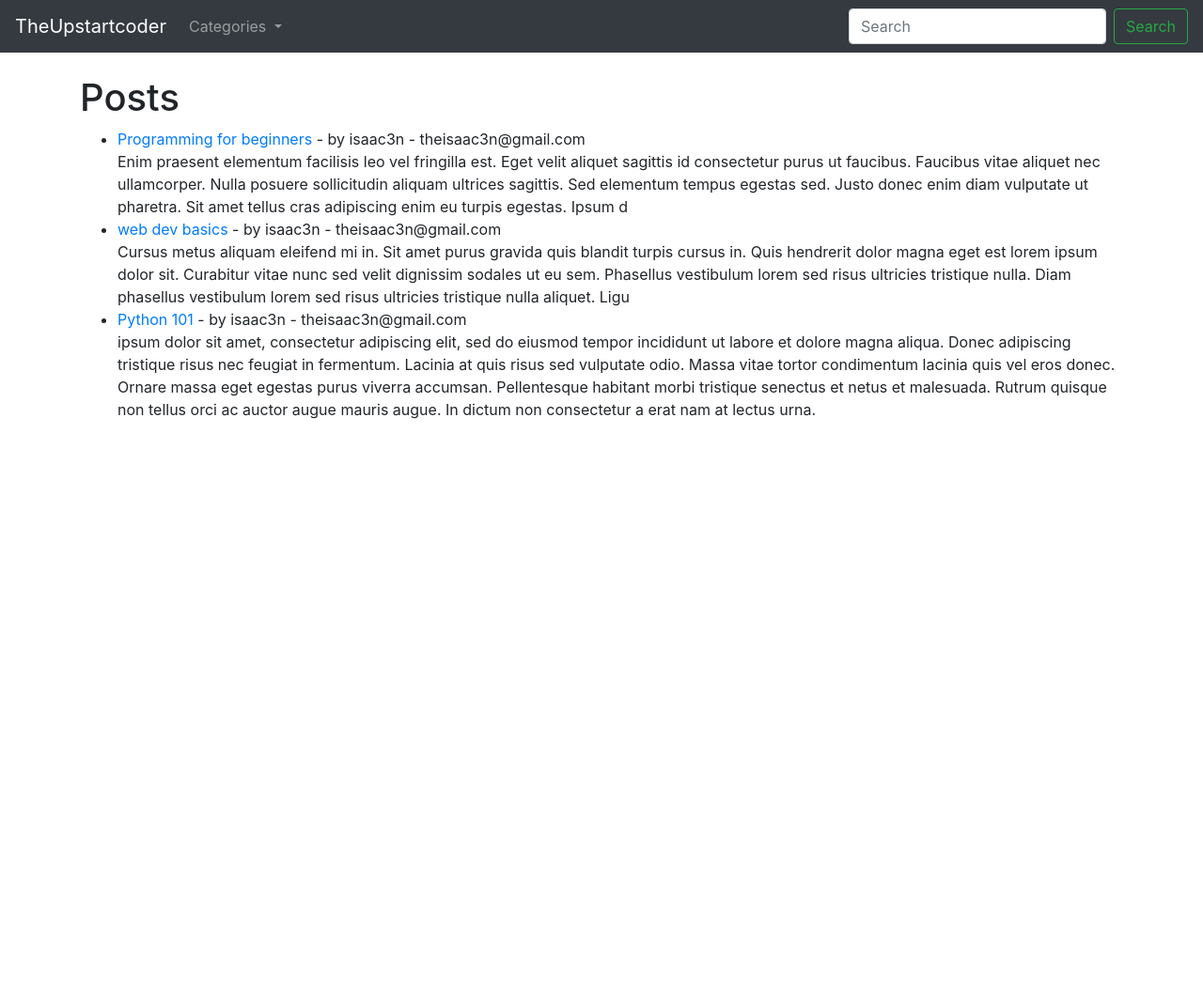
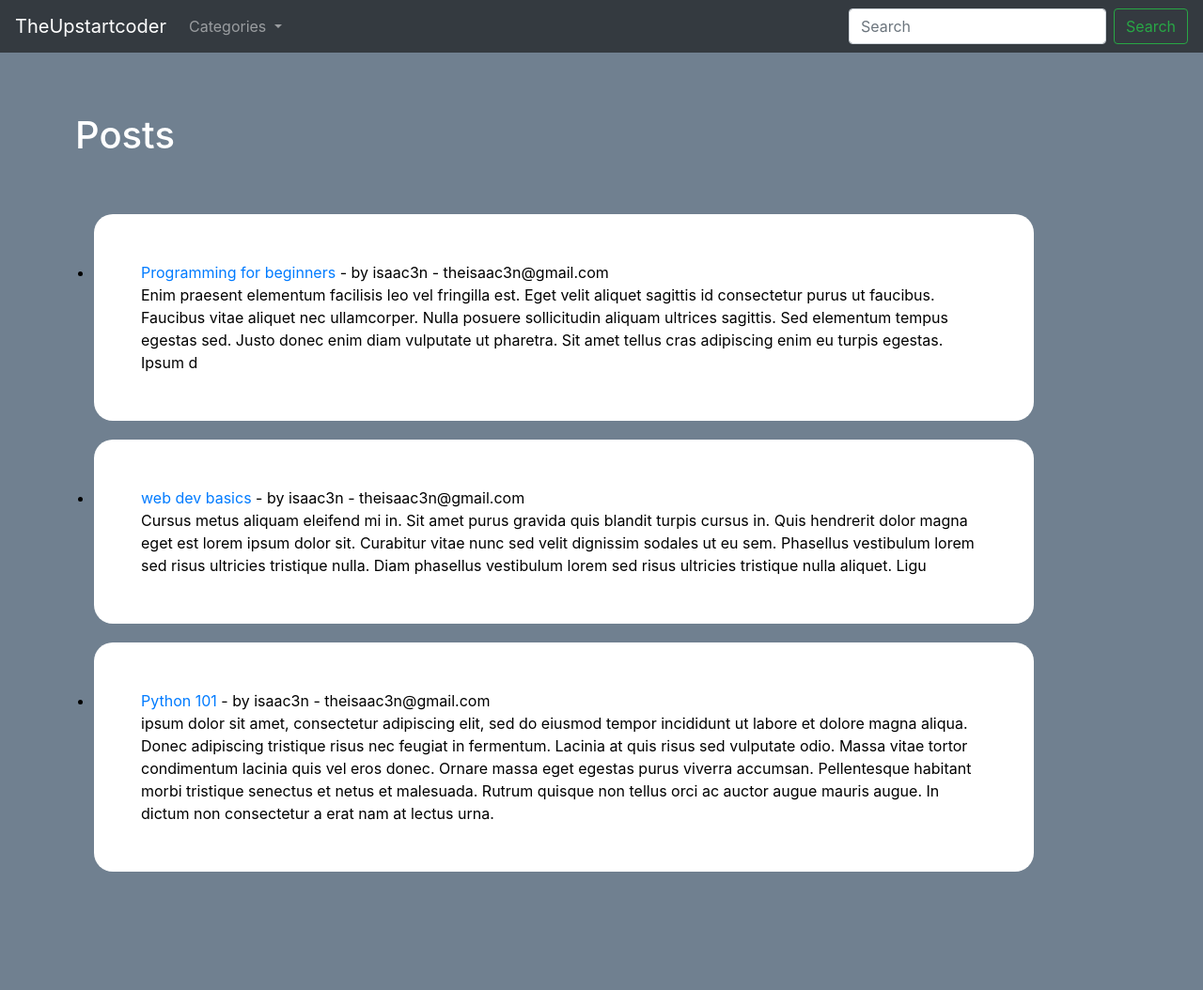
Before and after one commit to Isaac3N/simple-blogapp, a Django app: page / in a window 1280 px wide. Shown: the whole page at 94% size. Before the commit the page ends 446 px from the top, so only its background shows below. Run offline with Django 3.2, Linux system fonts and the light colour scheme; data comes from the database, SQL or seed files in the repository; both versions use the stored data as it was after the commit; some libraries are stand-ins or nearby versions.

Commit message:
styled blog

```diff
--- a/src/myblog/models.py
+++ b/src/myblog/models.py
@@ -28,7 +28,7 @@ class Post(models.Model):
     body = RichTextField(blank=True, null=True)
     pub_date =models.DateField(auto_now_add=True)
     category = models.CharField( max_length=255, default="coding")
-    snippet = models.CharField( max_length=355)
+    snippet = models.CharField( max_length=1000)
     likes = models.ManyToManyField(User, related_name='blog_posts')
 
     def total_likes(self):
--- a/src/myblog/templates/base.html
+++ b/src/myblog/templates/base.html
@@ -1,3 +1,4 @@
+{% load static %}
 <!doctype html>
 <html lang="en">
   <head>
@@ -7,7 +8,7 @@
 
     <!-- Bootstrap CSS -->
     <link rel="stylesheet" href="https://stackpath.bootstrapcdn.com/bootstrap/4.3.1/css/bootstrap.min.css" integrity="sha384-ggOyR0iXCbMQv3Xipma34MD+dH/1fQ784/j6cY/iJTQUOhcWr7x9JvoRxT2MZw1T" crossorigin="anonymous">
-
+    <link rel="stylesheet" href="{% static 'styles.css' %} ">
     <title>
         {% block title %}
             The TheUpstartcoder
--- a/src/myblog/templates/home.html
+++ b/src/myblog/templates/home.html
@@ -1,13 +1,18 @@
 {% extends 'base.html' %}
 {% block content %}
-<h1>Posts</h1>
 
+<div class="container" >
+    <h1 style="color: white;">Posts</h1>
+    <div class = "main">
         <ul>
         {% for post in object_list %}
         <!--To loop through all the posts in the queryset(object_list)-->
-    <li><a href="{% url 'articles' post.pk %} "> {{post.title }} </a>- by {{ post.author }} - {{ post.author.email }}<br>
+            <li class = "item-container"><a href="{% url 'articles' post.pk %} "> {{post.title }} </a>- by {{ post.author }} - {{ post.author.email }}<br>
                 {{ post.snippet }}</li>
         {% endfor %}
 
         </ul>
+    </div>
+</div>
+
 {% endblock %}
--- /dev/null
+++ b/src/static/styles.css
@@ -0,0 +1,55 @@
+*{
+    margin: 0;
+    padding: 0;
+    box-sizing: border-box;
+}
+html {
+    box-sizing: border-box;
+    font-family: Arial, Helvetica, sans-serif;
+    font-size: 16px;
+}
+
+*, *:before, *:after {
+    box-sizing: inherit;
+}
+
+body{
+    color: #000000;
+    background: #708090;
+}
+
+
+.item-container {
+    background-color: #fff;
+    color: black;
+    padding: 50px;
+    border-radius: 20px;
+    width: 300%;
+    column-gap: 30px;
+    margin: 20px;
+    grid-template-columns: repeat(auto-fill, minmax(250px, 1fr));
+}
+.article-container{
+    background-color: #fff;
+    color: black;
+    border-radius: 10px;
+    grid-template-columns: repeat(auto-fill, minmax(250px, 1fr));
+    padding: 10px;
+}
+.main {
+    width: 100%;
+    display: grid;
+    grid-template-columns: repeat(auto-fill, minmax(250px, 1fr));
+    column-gap: 60px;
+    row-gap: 30px;
+    margin-top: 40px;
+}
+
+.container {
+    width: 100%;
+    margin: 40px auto;
+    padding: 5px;
+    padding-top: 0%;
+    padding-left: 5px;
+    position: relative;
+}
--- a/src/theupstartcode/settings.py
+++ b/src/theupstartcode/settings.py
@@ -127,7 +127,7 @@ MEDIA_URL = '/media/'
 
 MEDIA_ROOT = os.path.join(BASE_DIR, 'media')
 
-STATICFILES_DIRS = (os.path.join(BASE_DIR, 'media'), )
+STATICFILES_DIRS = (os.path.join(BASE_DIR, 'static'), )
 
 LOGIN_REDIRECT_URL = 'home'
 LOGOUT_REDIRECT_URL = 'home'
```
Also changed, not shown: src/myblog/templates/articles.html (+6 -8 lines), src/db.sqlite3. Lines whose indentation alone changed are shown as unchanged.
